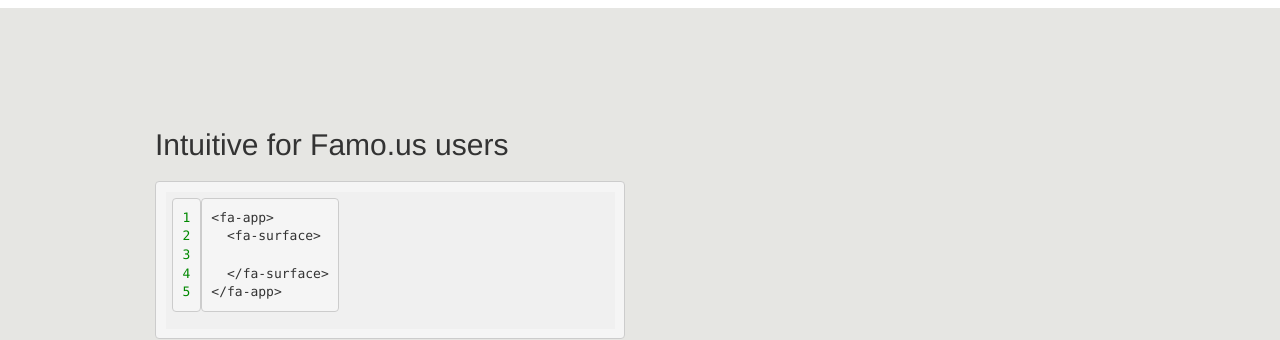
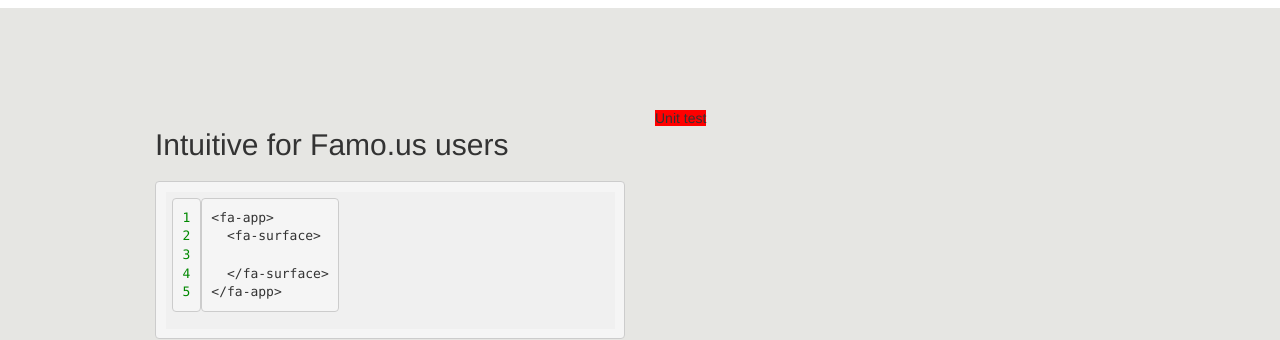
Before and after one commit to thomasstreet/famous-angular-docs, a Jekyll site: the page built from index.md, in a window 1280 px wide and 1073 px high. Shown: the part 624-964 px from the top of the window. Built offline with Jekyll 4.4.1, drawn with Linux system fonts in a browser that asks for light colours; nearby versions of some CDN libraries; library files that are not in the unit come from our copies; Markdown is read by kramdown in place of the engine named in the settings; comment, search, counter and statistics services are not loaded.

Commit message:
Add example famous-angular code for homepage.

```diff
--- a/_includes/home-examples.html
+++ b/_includes/home-examples.html
@@ -1,15 +1,19 @@
-<section class="examples" ng-controller="homepageCtrl">
+<section class="examples" ng-controller="homepageExamplesCtrl">
   <div class="container">
     <div class="row">
       <div class="col-md-6">
         {{content}}
       </div>
       <div class="col-md-6">
-        <!--<fa-app>-->
-          <!--<fa-surface fa-size="[20, 20]" class="square">-->
-
-          <!--</fa-surface>-->
-        <!--</fa-app>-->
+        <fa-app>
+          <fa-grid-layout fa-options="options.grid">
+            <fa-surface fa-size="[40, 20]" ng-repeat='test in testArray' class='square'>
+              {{$index}}
+              {{test}}
+              Unit test
+            </fa-surface>
+          </fa-grid-layout>
+        <fa-app>
       </div>
     </div>
   </div>
--- a/_layouts/docs_api.html
+++ b/_layouts/docs_api.html
@@ -1,5 +1,5 @@
 <!DOCTYPE html>
-<html lang="en">
+<html lang="en" ng-app="famous-angular">
   <head>
     {% include meta_tags.html %}
 
--- a/app/homepage-controller.js
+++ b/app/homepage-controller.js
@@ -1,5 +1,26 @@
 angular.module('controller.homepage', [])
-  .controller('homepageCtrl', function() {
+  .controller('homepageExamplesCtrl', function($scope) {
+
+    $scope.testArray = [
+      100, 200, 250, 300,
+      350, 450, 500, 600
+    ];
+    $scope.data = {
+      distance: 200
+    };
+
+    var _width = 320;
+    var _height = 568;
+
+    $scope.options = {
+      grid: {
+        dimensions: [4, 2]
+      }
+    };
+
+    $scope.sizes = {
+      gridSurfaces: [$scope.data.distance, undefined]
+    };
 
   })
 ;
```
Also changed, not shown: 2 other files.
